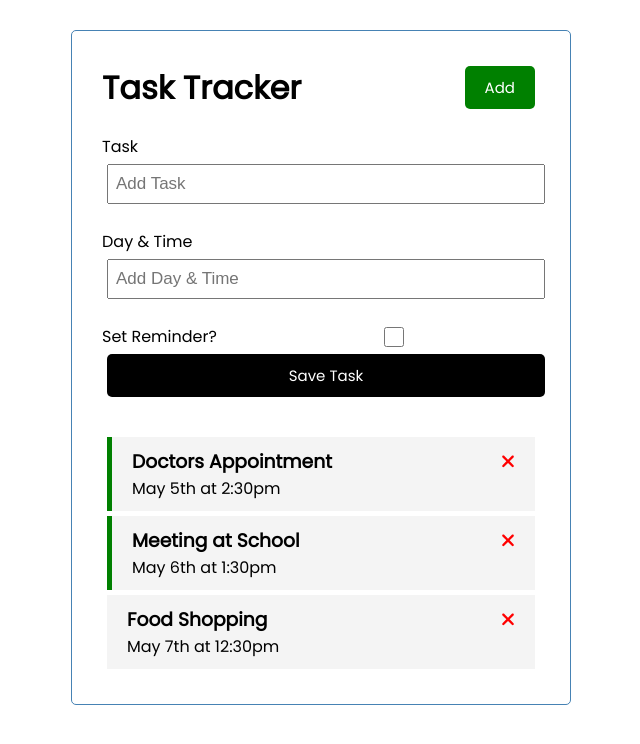
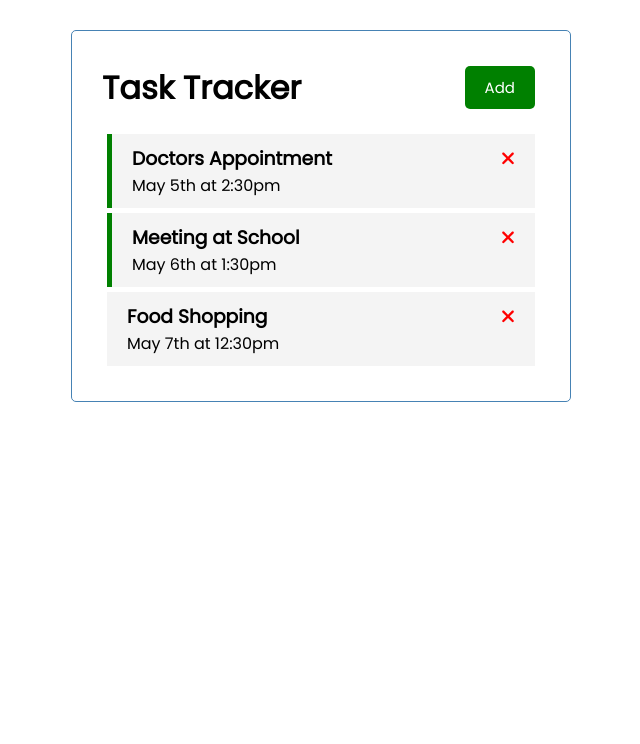
Before and after one commit to BlairHBris/to-do-list, an Angular app: page / in a window 1280 px wide. Shown: the top 744 px of the page, without its empty margins (319-959 px from the left). Built offline with nearby package versions, Linux system fonts and the light colour scheme; data requests are answered from the project's data file.

Commit message:
Complete toggle functionality

```diff
--- a/src/app/components/add-task/add-task.component.html
+++ b/src/app/components/add-task/add-task.component.html
@@ -1,4 +1,4 @@
-<form class="add-form" (ngSubmit)="onSubmit()">
+<form *ngIf="showAddTask" class="add-form" (ngSubmit)="onSubmit()">
     <div class="form-control">
         <label for="text">Task</label>
         <input type="text" name="text" [(ngModel)]="text" id="text" placeholder="Add Task">
--- a/src/app/components/add-task/add-task.component.ts
+++ b/src/app/components/add-task/add-task.component.ts
@@ -1,5 +1,7 @@
 import { Component, OnInit, Output, EventEmitter } from '@angular/core';
 import { Task } from 'src/app/Task';
+import { UiService } from 'src/app/services/ui.service';
+import { Subscription } from 'rxjs';
 
 @Component({
   selector: 'app-add-task',
@@ -13,8 +15,14 @@
   text: string
   day: string
   reminder: boolean = false
+  showAddTask: boolean
+  subscription: Subscription
 
-  constructor() { }
+  constructor(private uiService: UiService) {
+    this.subscription = this.uiService
+    .onToggle()
+    .subscribe((value) => (this.showAddTask = value))
+  }
 
   ngOnInit(): void {
   }
```
